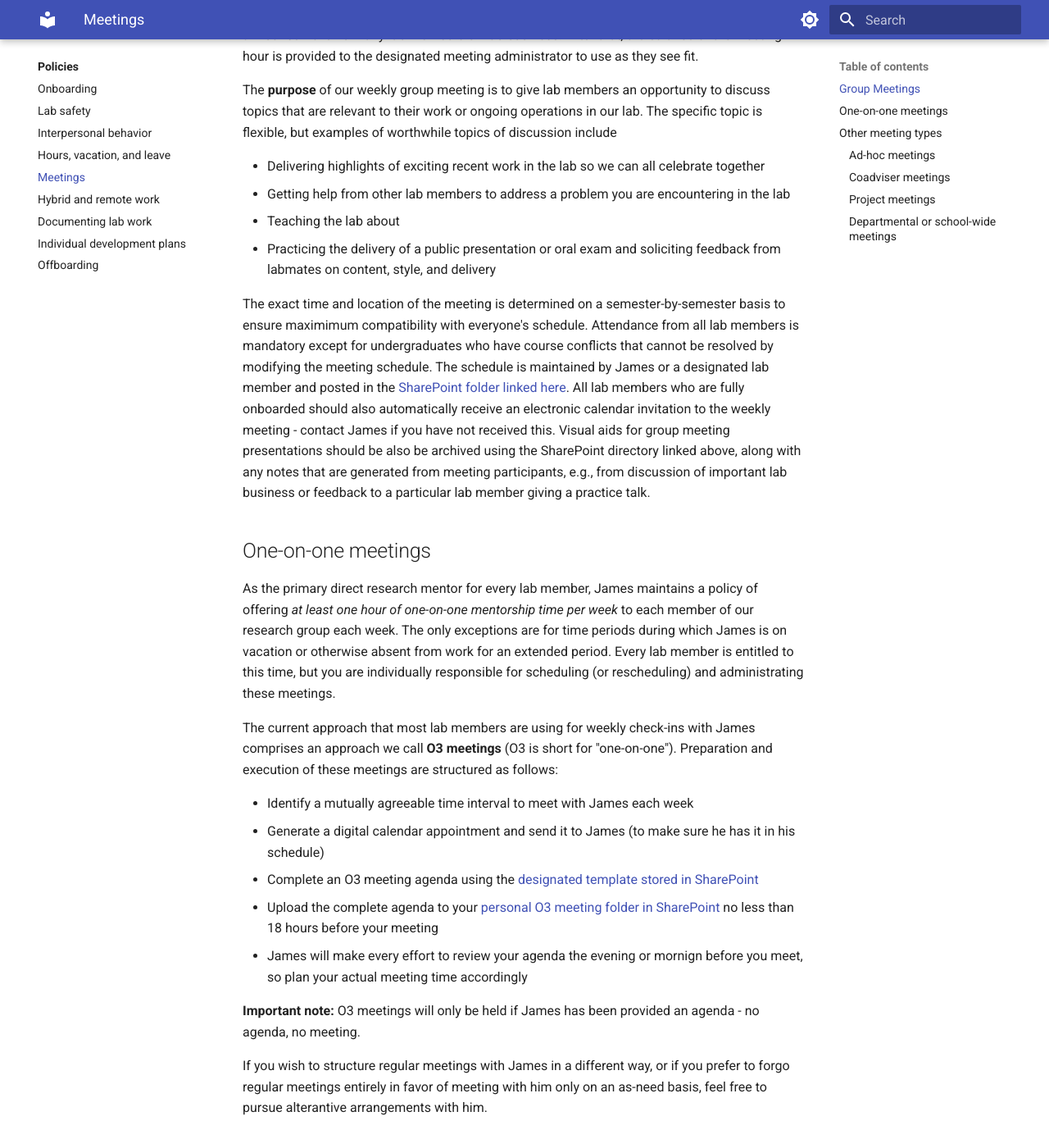
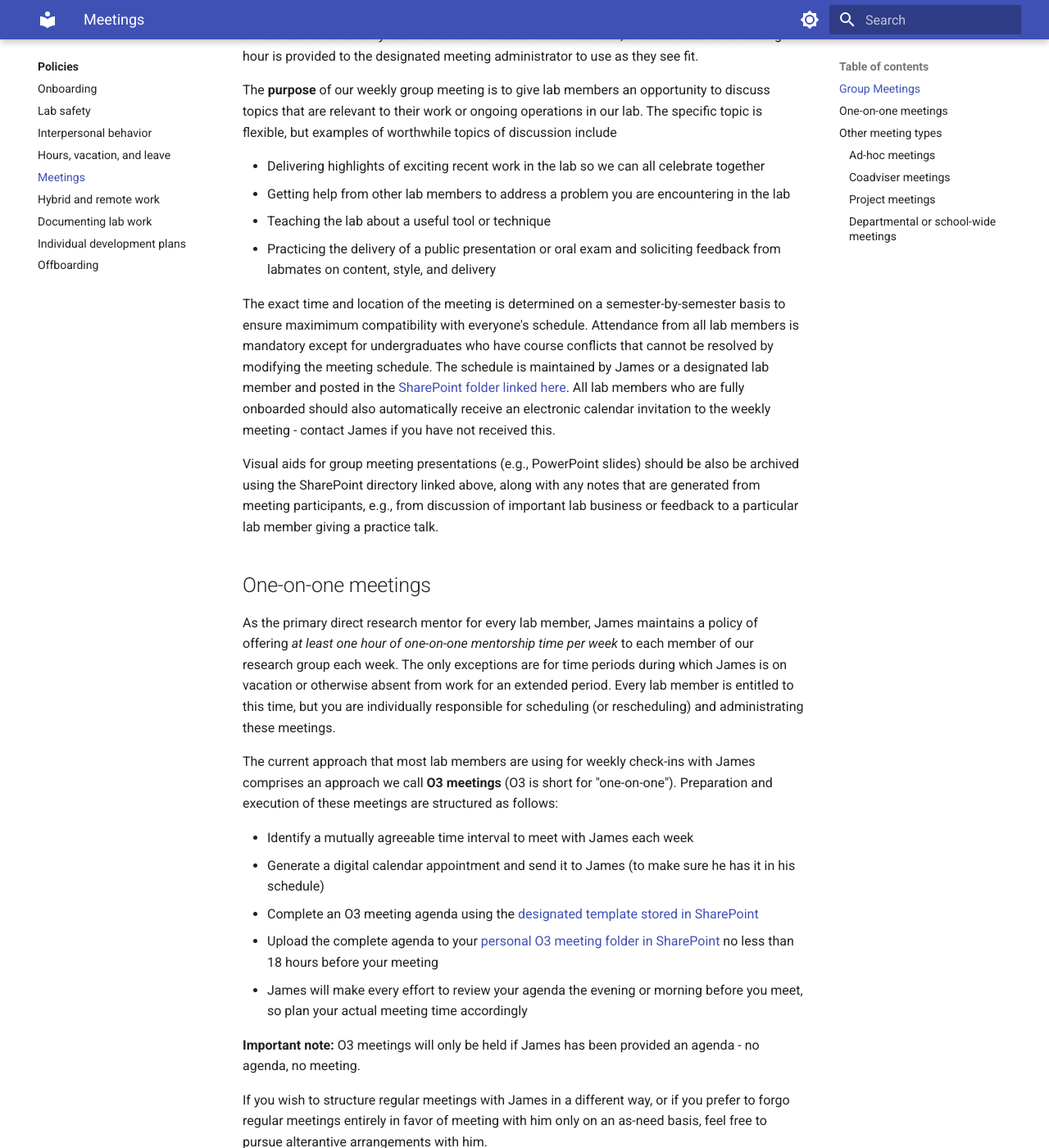
Before and after one commit to The-McKone-Lab/handbook, an MkDocs documentation site: the page built from docs/policies/meetings.md, in a window 1280 px wide and 1400 px high, scrolled down 626 px. Shown: the whole window at 82% size. Built offline with MkDocs 1.6.1 and Material for MkDocs 9.7.7, drawn with Linux system fonts in a browser that asks for light colours.

```diff
--- a/docs/policies/meetings.md
+++ b/docs/policies/meetings.md
@@ -20,14 +20,15 @@ The specific topic is flexible, but examples of worthwhile topics of discussion
 
 * Delivering highlights of exciting recent work in the lab so we can all celebrate together
 * Getting help from other lab members to address a problem you are encountering in the lab
-* Teaching the lab about
+* Teaching the lab about a useful tool or technique
 * Practicing the delivery of a public presentation or oral exam and soliciting feedback from labmates on content, style, and delivery
 
 The exact time and location of the meeting is determined on a semester-by-semester basis to ensure maximimum compatibility with everyone's schedule.
 Attendance from all lab members is mandatory except for undergraduates who have course conflicts that cannot be resolved by modifying the meeting schedule.
 The schedule is maintained by James or a designated lab member and posted in the [SharePoint folder linked here](https://pitt.sharepoint.com/:f:/r/sites/mckonelab2/Shared%20Documents/Meetings/Group%20Meeting?csf=1&web=1&e=YkBIfx).
 All lab members who are fully onboarded should also automatically receive an electronic calendar invitation to the weekly meeting - contact James if you have not received this.
-Visual aids for group meeting presentations should be also be archived using the SharePoint directory linked above, along with any notes that are generated from meeting participants, e.g., from discussion of important lab business or feedback to a particular lab member giving a practice talk.
+
+Visual aids for group meeting presentations (e.g., PowerPoint slides) should be also be archived using the SharePoint directory linked above, along with any notes that are generated from meeting participants, e.g., from discussion of important lab business or feedback to a particular lab member giving a practice talk.
 
 ## One-on-one meetings
 
@@ -42,7 +43,7 @@ Preparation and execution of these meetings are structured as follows:
 * Generate a digital calendar appointment and send it to James (to make sure he has it in his schedule)
 * Complete an O3 meeting agenda using the [designated template stored in SharePoint](https://pitt.sharepoint.com/:w:/r/sites/mckonelab2/Shared%20Documents/Meetings/O3%20Meetings/McKoneLab%20O3%20Agenda%20Template.docx?d=w715f1e60e0a044c7bc7a37d34b255ff4&csf=1&web=1&e=Klblfa)
 * Upload the complete agenda to your [personal O3 meeting folder in SharePoint](https://pitt.sharepoint.com/:f:/r/sites/mckonelab2/Shared%20Documents/Meetings/O3%20Meetings?csf=1&web=1&e=eSiduJ) no less than 18 hours before your meeting
-* James will make every effort to review your agenda the evening or mornign before you meet, so plan your actual meeting time accordingly
+* James will make every effort to review your agenda the evening or morning before you meet, so plan your actual meeting time accordingly
 
 **Important note:** O3 meetings will only be held if James has been provided an agenda - no agenda, no meeting.
 
--- a/mkdocs.yml
+++ b/mkdocs.yml
@@ -46,6 +46,7 @@ nav:
     - Interpersonal behavior: policies/interpersonal.md
     - Hours, vacation, and leave: policies/hoursVacationLeave.md
     - Meetings: policies/meetings.md
+    # - Purchasing and lab finances: policies/purchasingFinances.md
     - Hybrid and remote work: policies/hybridRemote.md
     - Documenting lab work: policies/documentation.md
     - Individual development plans: policies/IDP.md
```
Also changed, not shown: docs/policies/purchasingFinances.md (added, +37 -0 lines).
